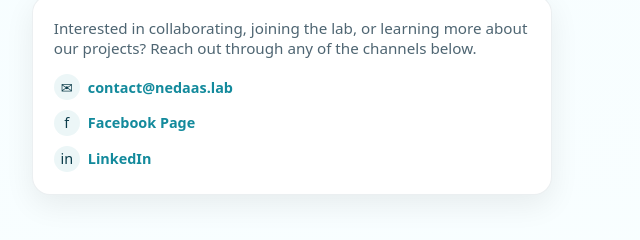
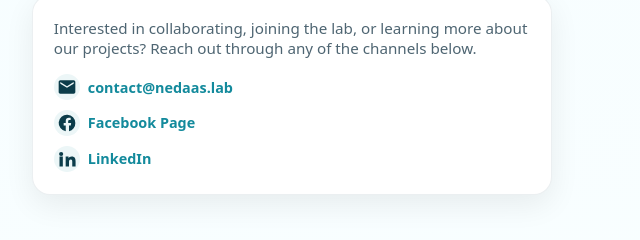
Before and after one commit to MahdiHassanGo/NEDAAS-webpage, a plain HTML site: page index.html in a window 1280 px wide. Shown: the part 4182-4422 px from the top of the page, 38-678 px from the left. Drawn offline with Linux system fonts and the light colour scheme; animation ran at ten frames a second; files whose address does not match are found by name.

```diff
--- a/index.html
+++ b/index.html
@@ -680,20 +680,42 @@
                     Reach out through any of the channels below.
                 </p>
                 <ul class="contact-list">
-                    <li>
-                        <span class="contact-icon">✉</span>
-                        <a class="contact-link" href="mailto:contact@nedaas.lab">
-                            contact@nedaas.lab
-                        </a>
+
+                    <li class="flex">
+                        <span class="contact-icon">
+                            <svg xmlns="http://www.w3.org/2000/svg" width="20" height="20" fill="currentColor"
+                                viewBox="0 0 24 24">
+                                <path d="M20 4H4c-1.1 0-2 .9-2 2v12c0 1.1.9 2
+               2 2h16c1.1 0 2-.9 2-2V6c0-1.1-.9-2-2-2zm0
+               4-8 5-8-5V6l8 5 8-5v2z"></path>
+                            </svg>
+                        </span>
+                        <a class="contact-link" href="mailto:contact@nedaas.lab">contact@nedaas.lab</a>
                     </li>
-                    <li>
-                        <span class="contact-icon">f</span>
+                    <li class="flex">
+                        <span class="contact-icon">
+                            <svg xmlns="http://www.w3.org/2000/svg" width="20" height="20" fill="currentColor"
+                                viewBox="0 0 24 24">
+                                <path d="M22 12a10 10 0 1 0-11.5 9.9v-7H8v-3h2.5V9.5c0-2.5
+               1.5-3.9 3.7-3.9 1.1 0 2.2.2 2.2.2v2.5H15c-1.2
+               0-1.6.8-1.6 1.6V12H17l-.5 3h-2.1v7A10 10 0 0 0 22 12"></path>
+                            </svg>
+                        </span>
                         <a class="contact-link" href="https://facebook.com/your-nedaas-page" target="_blank">
                             Facebook Page
                         </a>
                     </li>
-                    <li>
-                        <span class="contact-icon">in</span>
+                    <li class="flex">
+                        <span class="contact-icon">
+                            <svg xmlns="http://www.w3.org/2000/svg" width="20" height="20" fill="currentColor"
+                                viewBox="0 0 24 24">
+                                <path d="M4.98 3.5a2.5 2.5 0 1 0 0 5
+               2.5 2.5 0 0 0 0-5zM3 8.98h4v12H3v-12zm7
+               0h3.8v1.7h.1c.5-.9 1.8-1.8 3.7-1.8
+               4 0 4.7 2.6 4.7 6v6.1h-4v-5.4c0-1.3 0-3-1.8-3
+               -1.8 0-2.1 1.4-2.1 2.9v5.5h-4v-12z"></path>
+                            </svg>
+                        </span>
                         <a class="contact-link" href="https://www.linkedin.com/in/your-nedaas-profile" target="_blank">
                             LinkedIn
                         </a>
```
